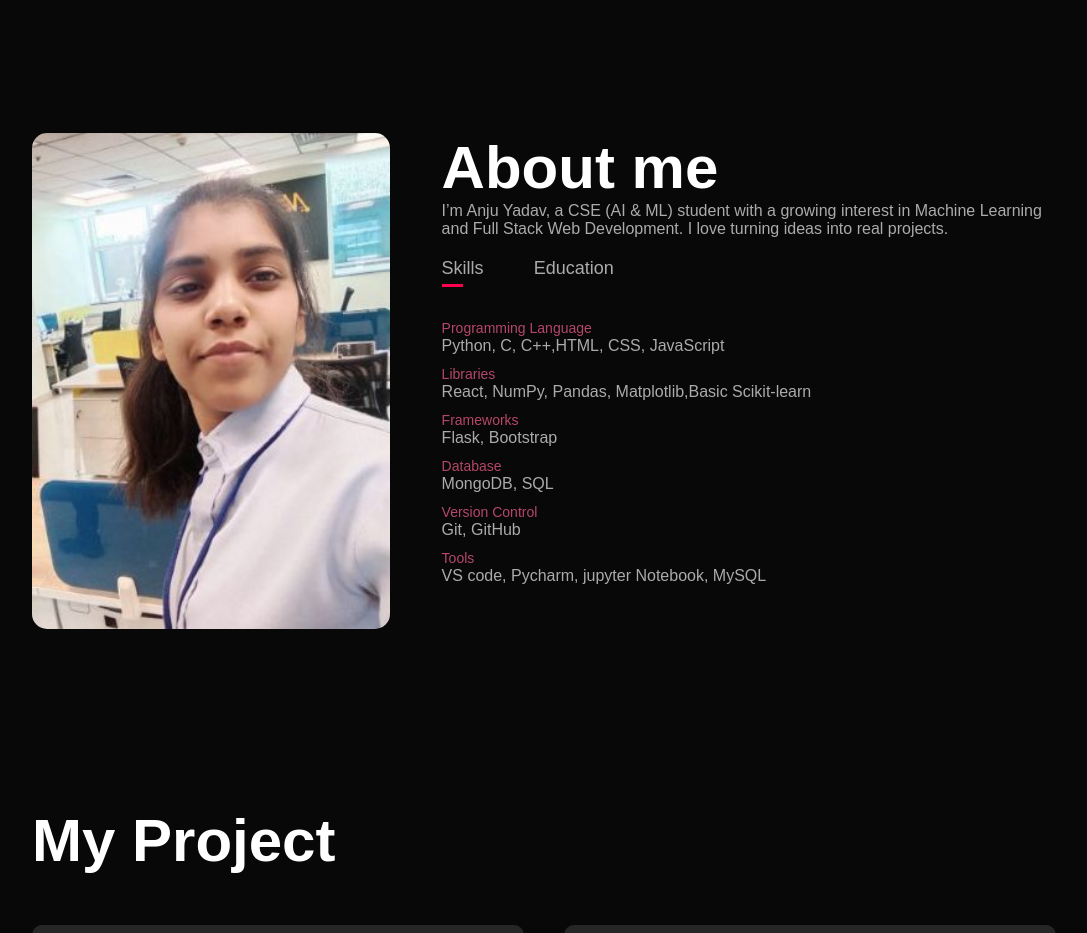
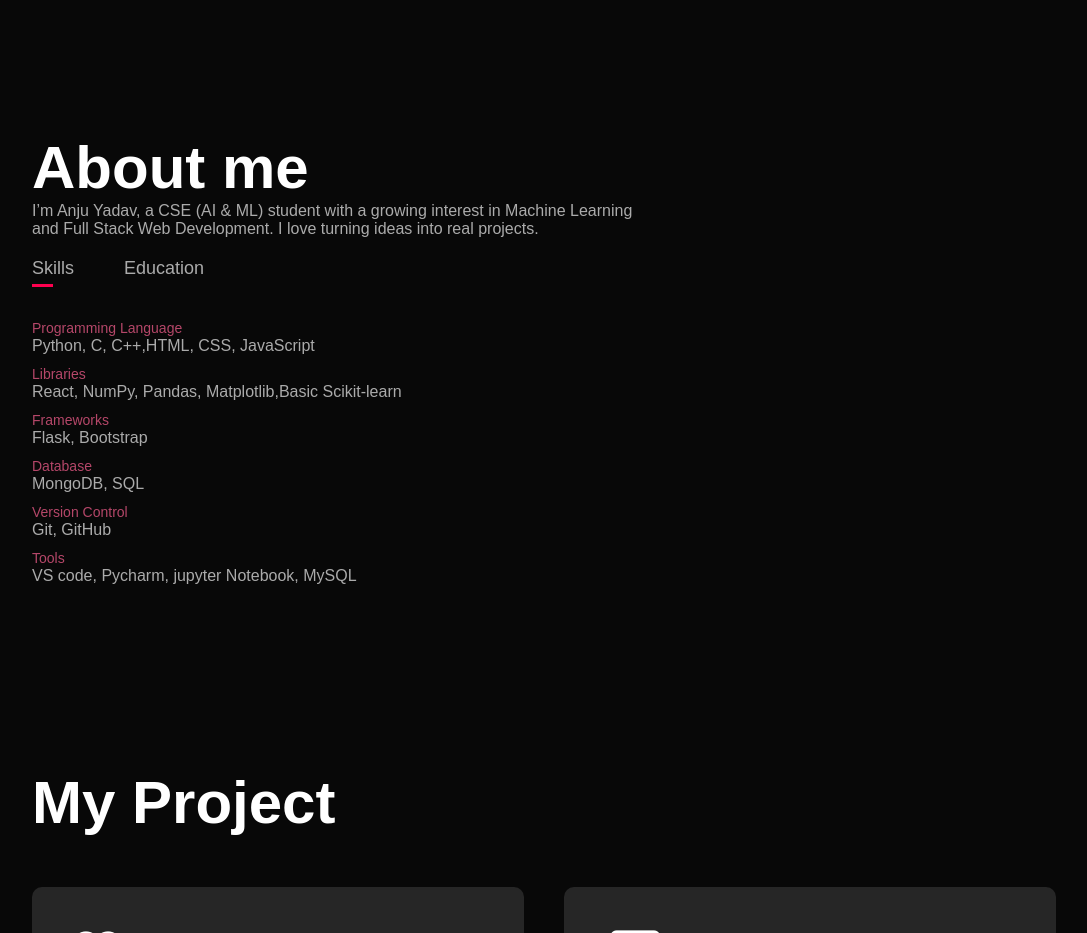
Before and after one commit to anju1234project/Personal-Portfolio-Website, a plain HTML site: page index.html in a window 1280 px wide. Shown: the part 800-1733 px from the top of the page, without its empty margins (96-1183 px from the left). Drawn offline with Linux system fonts and the light colour scheme.

Commit message:
remove images

```diff
--- a/index.html
+++ b/index.html
@@ -32,9 +32,6 @@
     <div id="about">
         <div class="container">
             <div class="row">
-                <div class="about-col-1">
-                    <img src="img/an.jpg">
-                </div>
                 <div class="about-col-2">
                     <h1 class="sub-title">About me</h1>
                     <p>I’m Anju Yadav, a CSE (AI & ML) student with a growing interest in Machine Learning and Full Stack Web Development. I love turning ideas into real projects.</p>
```
